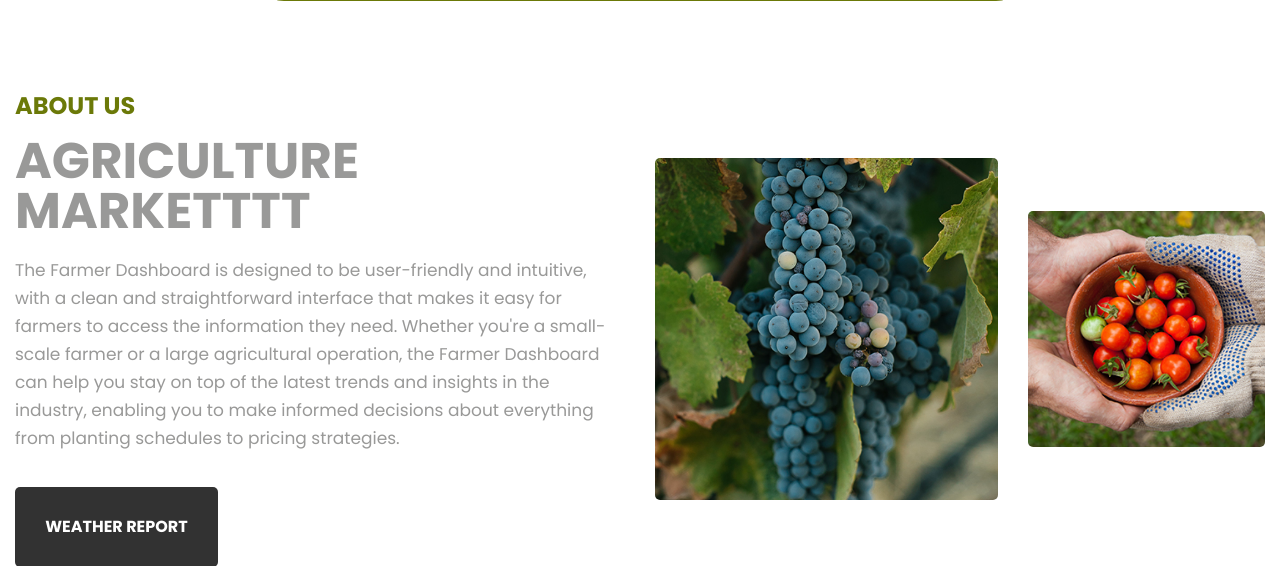
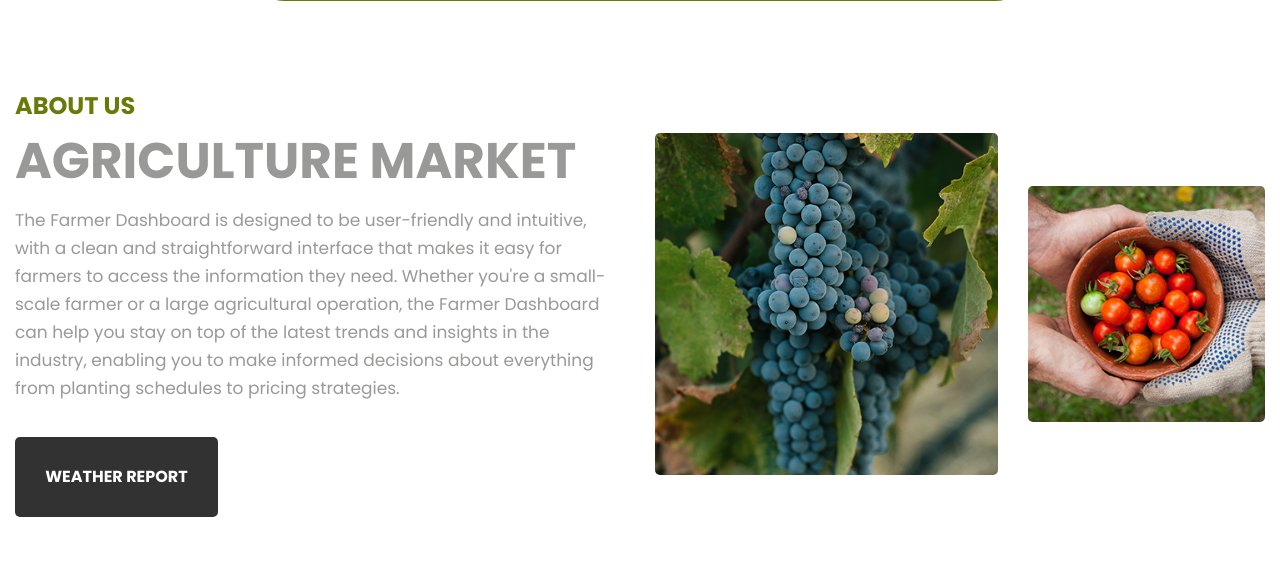
Before and after one commit to sgishere/Krishi-seva-Management-System, a PHP site: page /farmer/farmer_dashboard.php in a window 1280 px wide. Shown: the part 876-1442 px from the top of the page. Run offline with PHP 8.4, Linux system fonts and the light colour scheme; some libraries are stand-ins or nearby versions.

Commit message:
Update farmer_dashboard.php

```diff
--- a/farmer/farmer_dashboard.php
+++ b/farmer/farmer_dashboard.php
@@ -139,7 +139,7 @@
                <div class="col-lg-6 col-md-12">
                   <div class="titlepage text_align_left">
                      <span>About Us</span>
-                     <h2>AGRICULTURE MARKETTTT</h2>
+                     <h2>AGRICULTURE MARKET</h2>
                      <p>The Farmer Dashboard is designed to be user-friendly and intuitive, with a clean and straightforward interface that makes it easy for farmers to access the information they need. Whether you're a small-scale farmer or a large agricultural operation, the Farmer Dashboard can help you stay on top of the latest trends and insights in the industry, enabling you to make informed decisions about everything from planting schedules to pricing strategies.</p>
                      <a class="read_more" href="weather.php">Weather Report</a>
                   </div>
```
